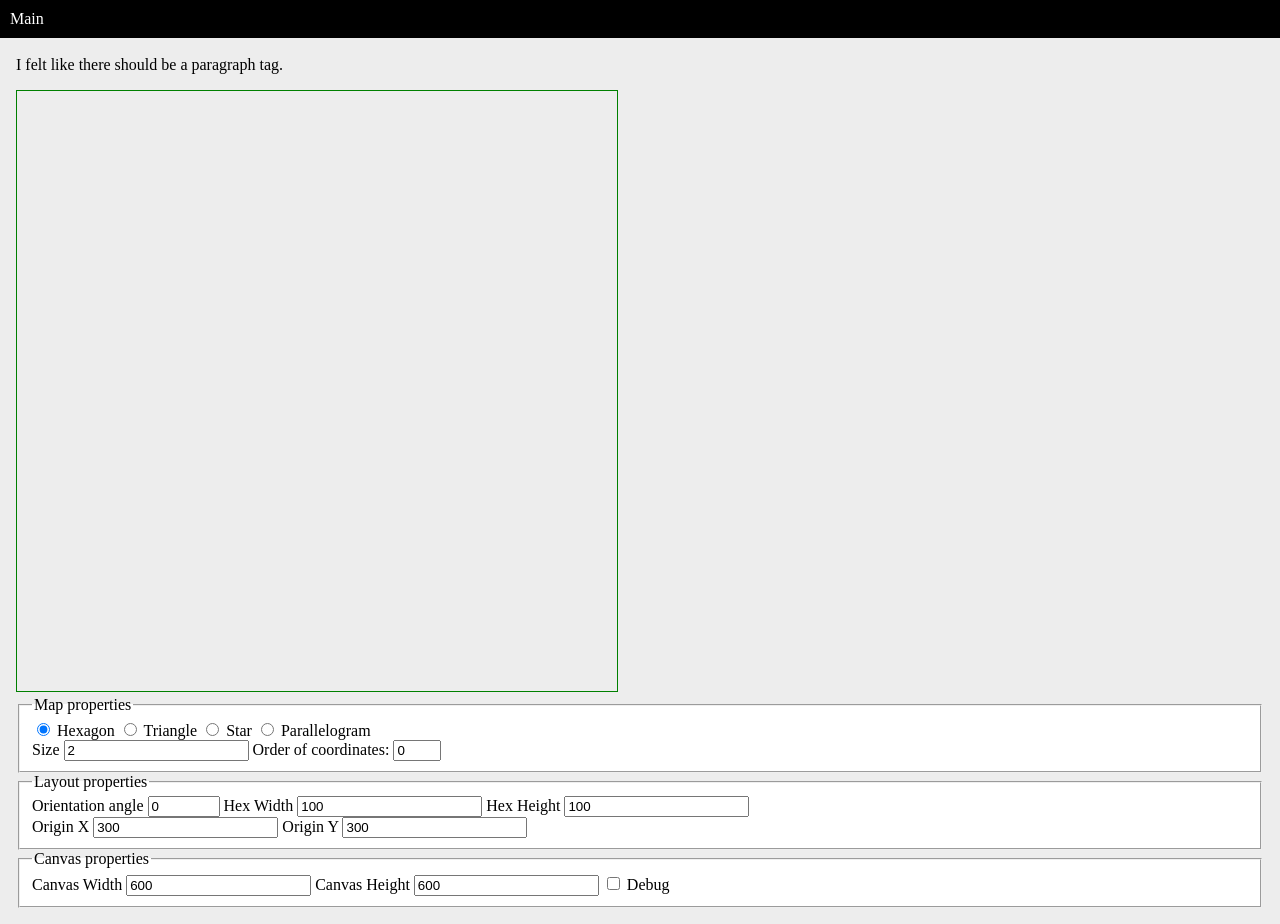
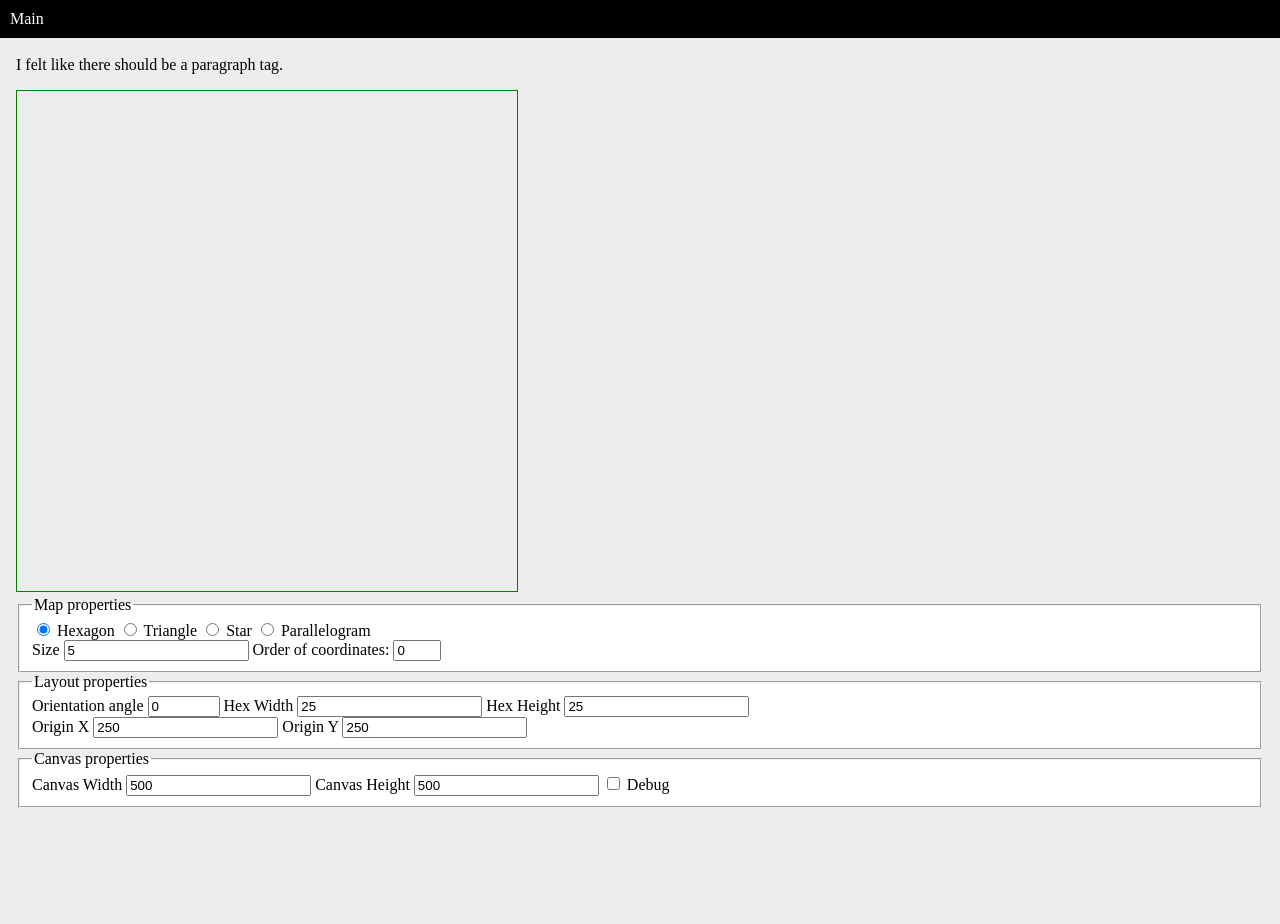
Before and after one commit to hiimmrdave/hexgraph, a website with bundled scripts: page index.html in a window 1280 px wide. After the commit the page ends 824 px from the top, so only its background shows below. Built offline with nearby package versions, Linux system fonts and the light colour scheme.

Commit message:
updated defaults for demo

```diff
--- a/index.html
+++ b/index.html
@@ -40,7 +40,7 @@
           <br />
 
           <label for="gs1">Size</label>
-          <input type="number" name="gs1" id="gs1" min="0" step="1" value="2" />
+          <input type="number" name="gs1" id="gs1" min="0" step="1" value="5" />
           <!--
           <label for="gs2">Size 2:</label>
           <input type="number" name="gs2" id="gs2" min="0" step="1" value="5" />
@@ -70,10 +70,10 @@
           />
 
           <label for="hsx">Hex Width</label>
-          <input type="number" name="hsx" id="hsx" step="1" value="100" />
+          <input type="number" name="hsx" id="hsx" step="1" value="25" />
 
           <label for="hsy">Hex Height</label>
-          <input type="number" name="hsy" id="hsy" step="1" value="100" /><br />
+          <input type="number" name="hsy" id="hsy" step="1" value="25" /><br />
 
           <label for="orx">Origin X</label>
           <input
@@ -82,7 +82,7 @@
             id="orx"
             min="1"
             step="1"
-            value="300"
+            value="250"
           />
 
           <label for="ory">Origin Y</label>
@@ -92,7 +92,7 @@
             id="ory"
             min="1"
             step="1"
-            value="300"
+            value="250"
           />
         </fieldset>
         <fieldset>
@@ -104,7 +104,7 @@
             id="csx"
             min="1"
             step="1"
-            value="600"
+            value="500"
           />
 
           <label for="csy">Canvas Height</label>
@@ -114,7 +114,7 @@
             id="csy"
             min="1"
             step="1"
-            value="600"
+            value="500"
           />
 
           <input type="checkbox" name="dbug" id="dbug" />
```
